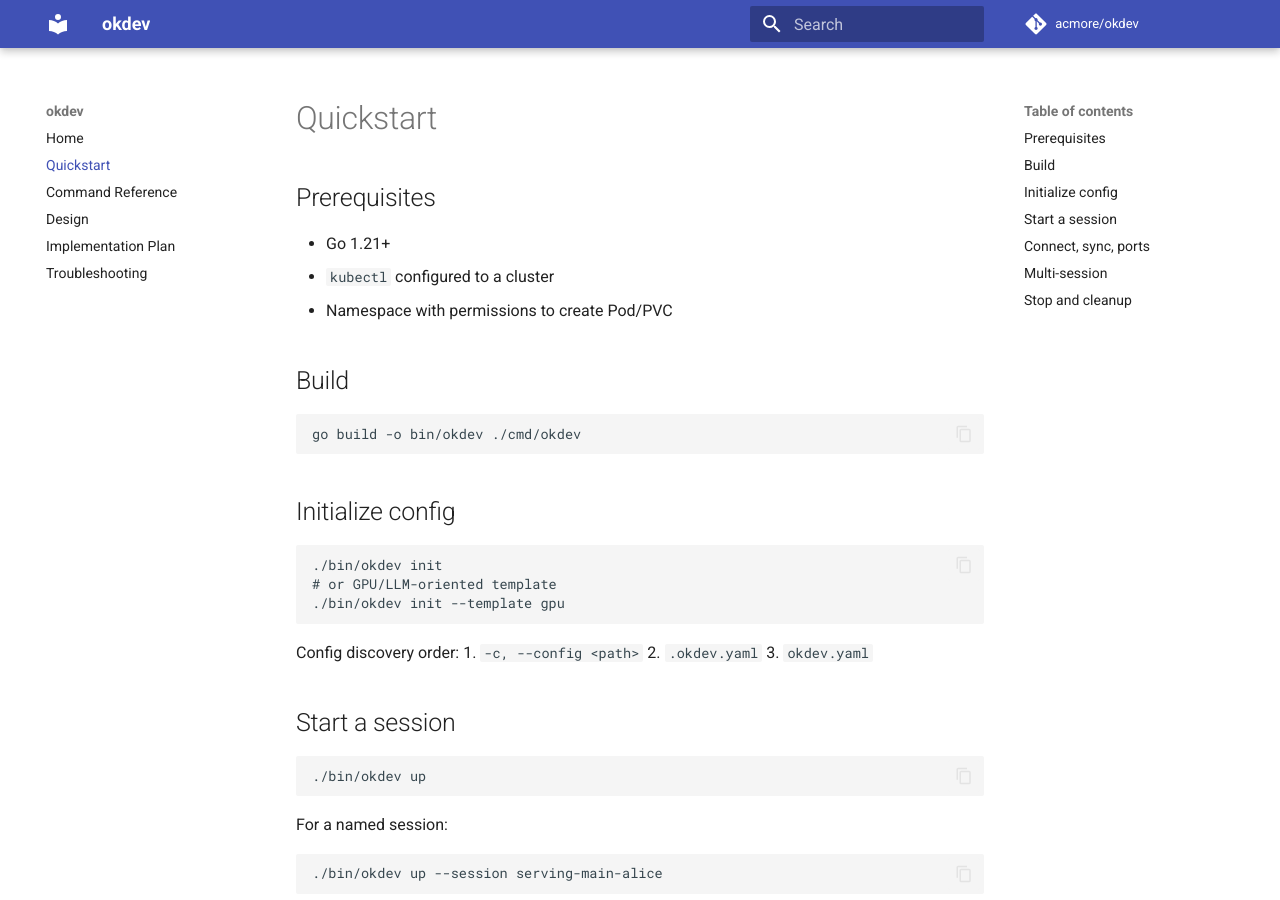
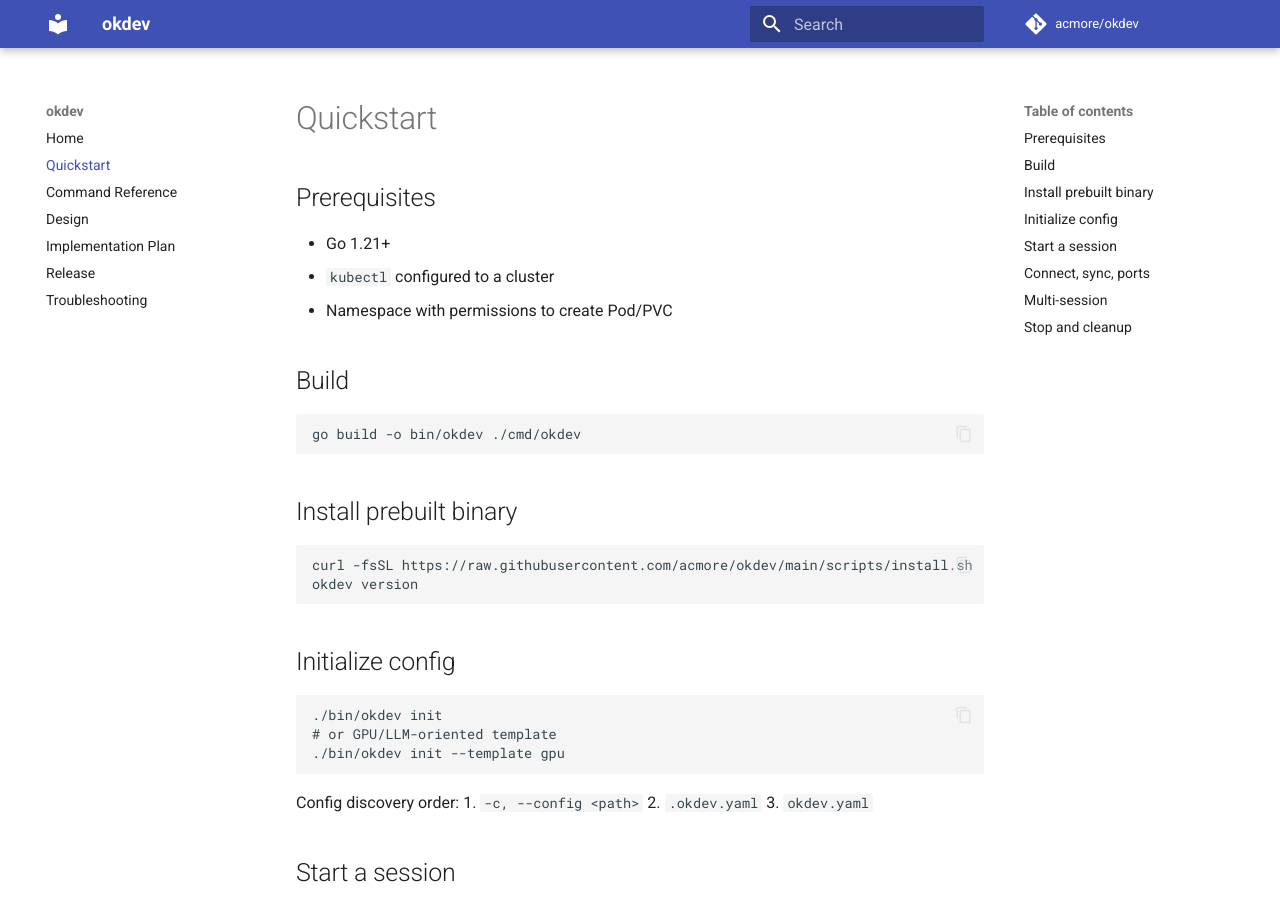
Before and after one commit to acmore/okdev, an MkDocs documentation site: the page built from docs/quickstart.md, in a window 1280 px wide and 900 px high. Built offline with MkDocs 1.6.1 and Material for MkDocs 9.7.7, drawn with Linux system fonts in a browser that asks for light colours; comment, search, counter and statistics services are not loaded.

Commit message:
feat(release): publish tagged binaries and add installer

````diff
--- a/docs/quickstart.md
+++ b/docs/quickstart.md
@@ -10,6 +10,13 @@
 
 ```bash
 go build -o bin/okdev ./cmd/okdev
+```
+
+## Install prebuilt binary
+
+```bash
+curl -fsSL https://raw.githubusercontent.com/acmore/okdev/main/scripts/install.sh | sh
+okdev version
 ```
 
 ## Initialize config
--- a/mkdocs.yml
+++ b/mkdocs.yml
@@ -19,4 +19,5 @@ nav:
   - Command Reference: command-reference.md
   - Design: okdev-design.md
   - Implementation Plan: okdev-implementation-plan.md
+  - Release: release.md
   - Troubleshooting: troubleshooting.md
````
Also changed, not shown: README.md (+16 -0 lines), docs/index.md (+2 -1 lines), docs/release.md (added, +44 -0 lines), 2 other files.
